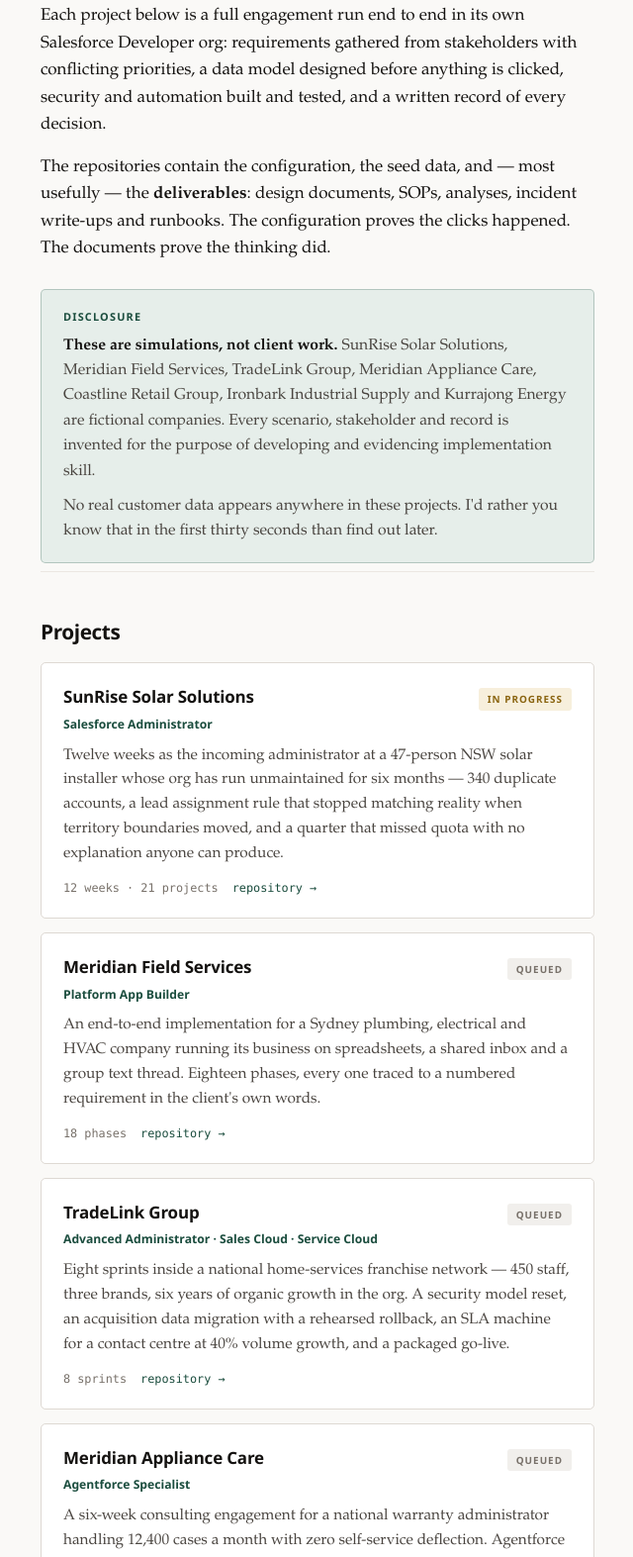
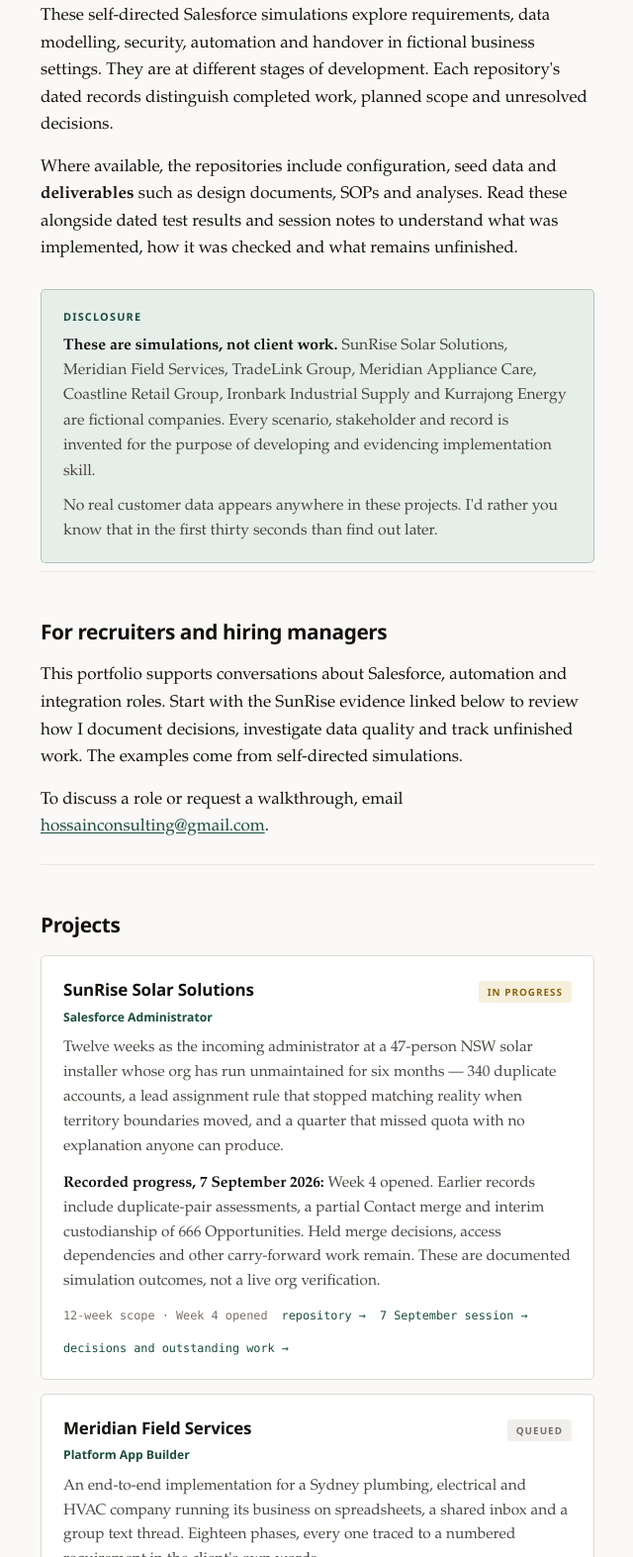
Before and after one commit to hossainconsulting/portfolio, a plain HTML site: page public/index.html in a window 1280 px wide. Shown: the part 478-2051 px from the top of the page at 99% size, without its empty margins (319-959 px from the left). Drawn offline with Linux system fonts and the light colour scheme.

Commit message:
Clarify portfolio simulation status and link SunRise evidence

```diff
--- a/public/index.html
+++ b/public/index.html
@@ -181,16 +181,16 @@
 <section>
   <h2>What this is</h2>
   <p>
-    Each project below is a full engagement run end to end in its own Salesforce
-    Developer org: requirements gathered from stakeholders with conflicting
-    priorities, a data model designed before anything is clicked, security and
-    automation built and tested, and a written record of every decision.
+    These self-directed Salesforce simulations explore requirements, data
+    modelling, security, automation and handover in fictional business settings.
+    They are at different stages of development. Each repository's dated records
+    distinguish completed work, planned scope and unresolved decisions.
   </p>
   <p>
-    The repositories contain the configuration, the seed data, and — most
-    usefully — the <strong>deliverables</strong>: design documents, SOPs,
-    analyses, incident write-ups and runbooks. The configuration proves the
-    clicks happened. The documents prove the thinking did.
+    Where available, the repositories include configuration, seed data and
+    <strong>deliverables</strong> such as design documents, SOPs and analyses.
+    Read these alongside dated test results and session notes to understand
+    what was implemented, how it was checked and what remains unfinished.
   </p>
 
   <div class="disclosure">
@@ -210,6 +210,20 @@
 </section>
 
 <section>
+  <h2>For recruiters and hiring managers</h2>
+  <p>
+    This portfolio supports conversations about Salesforce, automation and
+    integration roles. Start with the SunRise evidence linked below to review
+    how I document decisions, investigate data quality and track unfinished work.
+    The examples come from self-directed simulations.
+  </p>
+  <p>
+    To discuss a role or request a walkthrough, email
+    <a href="mailto:hossainconsulting@gmail.com">hossainconsulting@gmail.com</a>.
+  </p>
+</section>
+
+<section>
   <h2>Projects</h2>
 
   <div class="proj">
@@ -225,9 +239,18 @@
       territory boundaries moved, and a quarter that missed quota with no
       explanation anyone can produce.
     </p>
+    <p>
+      <strong>Recorded progress, 7 September 2026:</strong> Week 4 opened.
+      Earlier records include duplicate-pair assessments, a partial Contact
+      merge and interim custodianship of 666 Opportunities. Held merge
+      decisions, access dependencies and other carry-forward work remain.
+      These are documented simulation outcomes, not a live org verification.
+    </p>
     <div class="foot">
-      <span>12 weeks · 21 projects</span>
+      <span>12-week scope · Week 4 opened</span>
       <a href="https://github.com/hossainconsulting/sunrise-solar-internship">repository →</a>
+      <a href="https://github.com/hossainconsulting/sunrise-solar-internship/blob/main/deliverables/sessions/2026-09-07.md">7 September session →</a>
+      <a href="https://github.com/hossainconsulting/sunrise-solar-internship/blob/main/deliverables/carry-forward-tickets.md">decisions and outstanding work →</a>
     </div>
   </div>
 
```
